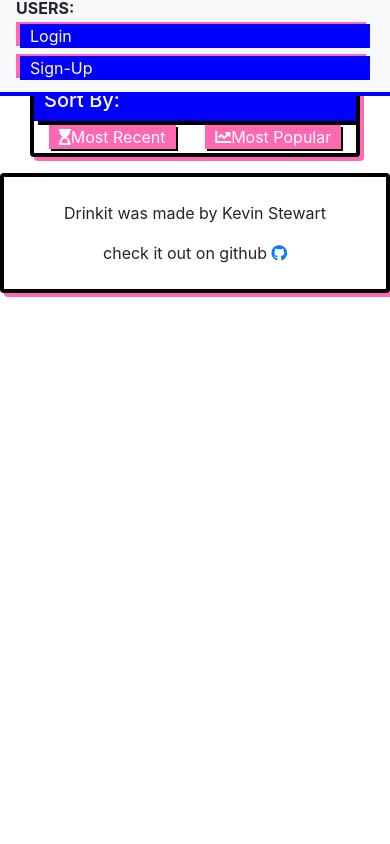
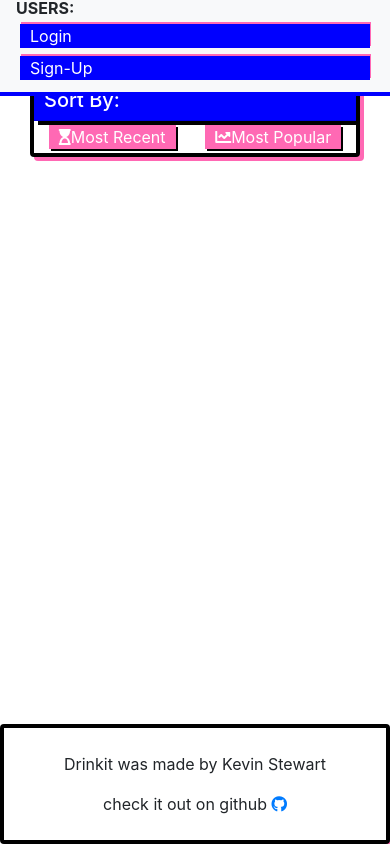
Before and after one commit to kev20006/drinkit, a Flask app: page / in a window 390 px wide, after a click that opens the changed part. Run offline with Flask 2, Linux system fonts and the light colour scheme; data that the repository does not hold is empty; some libraries are stand-ins or nearby versions.

Commit message:
updated page css, to make footer stick to the bottom, pushing to do some testing on mobile

```diff
--- a/static/scripts/userprofiles/getcocktails.js
+++ b/static/scripts/userprofiles/getcocktails.js
@@ -33,7 +33,7 @@
     const deleteButton = document.createElement('button');
     deleteButton.className = 'btn btn-danger btn-sm';
     deleteButton.innerHTML = `delete <i class="fas fa-trash"></i>`;
-    deleteButton.addEventListener('click', e => {
+    deleteButton.addEventListener('click', () => {
       deleteButton.innerHTML = `<span class="spinner-border spinner-border-sm" role="status" aria-hidden="true"></span> deleting...`;
       fetch('/cocktail/delete', {
         method: 'post',
--- a/static/styles/css/main.css
+++ b/static/styles/css/main.css
@@ -102,41 +102,41 @@
     background-color: blue;
     border-radius: 0;
     margin: 4px;
-    box-shadow: 2px -2px hotpink;
+    box-shadow: 0px -4px hotpink;
     color: white; }
     #nav .nav-button-1 a {
       color: white; }
     #nav .nav-button-1:hover {
       box-shadow: none;
-      left: 2px;
-      top: -2px; }
+      left: 0px;
+      top: -4px; }
   #nav .nav-button-2 {
     position: relative;
     padding: 0px 10px;
     background-color: blue;
     border-radius: 0;
     margin: 4px;
-    box-shadow: -2px 3px hotpink;
+    box-shadow: 0px 2px hotpink;
     color: white; }
     #nav .nav-button-2 a {
       color: white; }
     #nav .nav-button-2:hover {
       box-shadow: none;
-      left: -2px;
-      top: 3px; }
+      left: 0px;
+      top: 2px; }
   #nav .nav-button-3 {
     position: relative;
     padding: 0px 10px;
     background-color: blue;
     border-radius: 0;
     margin: 4px;
-    box-shadow: -4px -2px hotpink;
+    box-shadow: 1px -2px hotpink;
     color: white; }
     #nav .nav-button-3 a {
       color: white; }
     #nav .nav-button-3:hover {
       box-shadow: none;
-      left: -4px;
+      left: 1px;
       top: -2px; }
   #nav .nav-button-4 {
     position: relative;
@@ -144,28 +144,28 @@
     background-color: blue;
     border-radius: 0;
     margin: 4px;
-    box-shadow: 1px -4px hotpink;
+    box-shadow: -1px -2px hotpink;
     color: white; }
     #nav .nav-button-4 a {
       color: white; }
     #nav .nav-button-4:hover {
       box-shadow: none;
-      left: 1px;
-      top: -4px; }
+      left: -1px;
+      top: -2px; }
   #nav .nav-button-5 {
     position: relative;
     padding: 0px 10px;
     background-color: blue;
     border-radius: 0;
     margin: 4px;
-    box-shadow: -1px 2px hotpink;
+    box-shadow: -2px -4px hotpink;
     color: white; }
     #nav .nav-button-5 a {
       color: white; }
     #nav .nav-button-5:hover {
       box-shadow: none;
-      left: -1px;
-      top: 2px; }
+      left: -2px;
+      top: -4px; }
 
 .card-link {
   text-decoration: none;
@@ -208,7 +208,7 @@
     .card:hover .title {
       position: relative;
       background: hotpink;
-      transform: rotate(3deg) scale(1.4);
+      transform: rotate(0deg) scale(1.4);
       z-index: 101; }
       .card:hover .title a {
         text-decoration: underline;
@@ -217,7 +217,7 @@
         color: blue; }
     .card:hover .like-view {
       background: blue;
-      transform: rotate(1deg);
+      transform: rotate(3deg);
       z-index: 110; }
 
 .bread-crumb-title {
@@ -327,6 +327,10 @@
   #user-card .name a:active {
     color: blue; }
 
+html,
+body {
+  height: 100%; }
+
 main {
   margin-top: 60px; }
 
@@ -345,4 +349,10 @@
   color: blue;
   margin: 2px 3px; }
 
+#page-content {
+  flex: 1 0 auto; }
+
+#page-footer {
+  flex-shrink: none; }
+
 /*# sourceMappingURL=main.css.map */
--- a/static/styles/scss/main.scss
+++ b/static/styles/scss/main.scss
@@ -1,6 +1,11 @@
 @import 'utilities/blocktitles', 'utilities/formcontrols';
 @import 'components/navbar', 'components/cards', 'components/infocard', 'components/modals',
   'components/search', 'components/usercards.scss';
+
+html,
+body {
+  height: 100%;
+}
 
 main {
   margin-top: 60px;
@@ -23,3 +28,11 @@
   color: blue;
   margin: 2px 3px;
 }
+
+#page-content {
+  flex: 1 0 auto;
+}
+
+#page-footer {
+  flex-shrink: none;
+}
--- a/templates/base.html
+++ b/templates/base.html
@@ -14,7 +14,8 @@
     <link rel="stylesheet" type="text/css" href="{{ url_for('static', filename='styles/css/main.css') }}">
 </head>
 
-<body>
+<body class="d-flex flex-column">
+    <!-- navbar-->
     <nav id="nav" class="navbar navbar-light bg-light justify-content-between fixed-top">
         <div class="d-flex">
         <div class="d-flex nav-logo mr-2">
@@ -84,9 +85,13 @@
             </div>
         </div>
     </nav>
+    <!-- end of navbar-->
+    <div id="page-content">
     {% block content %}
     {% endblock %}
-    <footer class="card w-100 sticky-bottom">
+    </div>
+    <!-- page footer-->
+    <footer id="page-footer" class="card w-100 sticky-bottom">
         <div class="card-content text-center">
             <p class="mt-4"> Drinkit was made by Kevin Stewart </p>
             <p class="mb-4"> check it out on github
@@ -94,6 +99,7 @@
             </p>
         </div>
     </footer>
+    <!-- end of footer -->
     <!-- Login Modal -->
     <div id="login" class="modal fade" aria-labelledby="login" aria-hidden="true">
         <div class="modal-dialog modal-dialog-centered" role="document">
```
Also changed, not shown: 1 other file.
